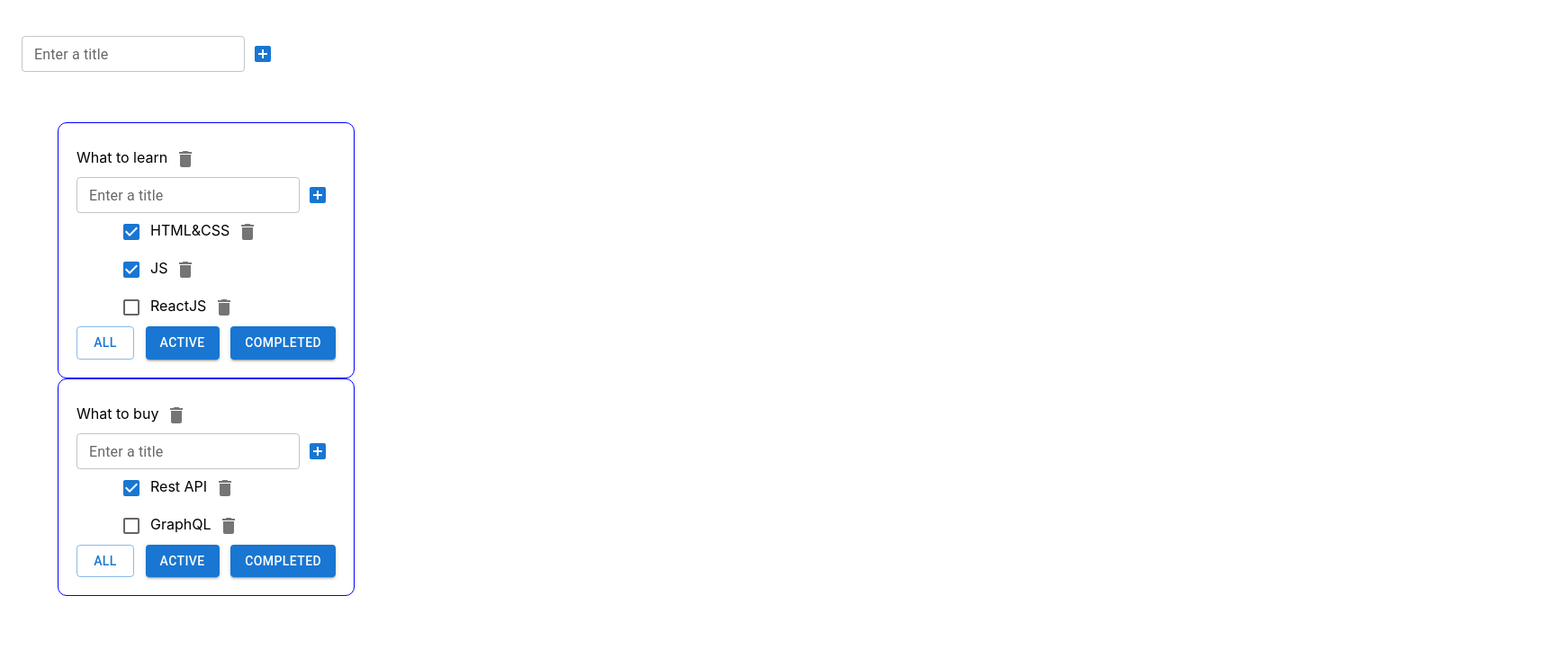
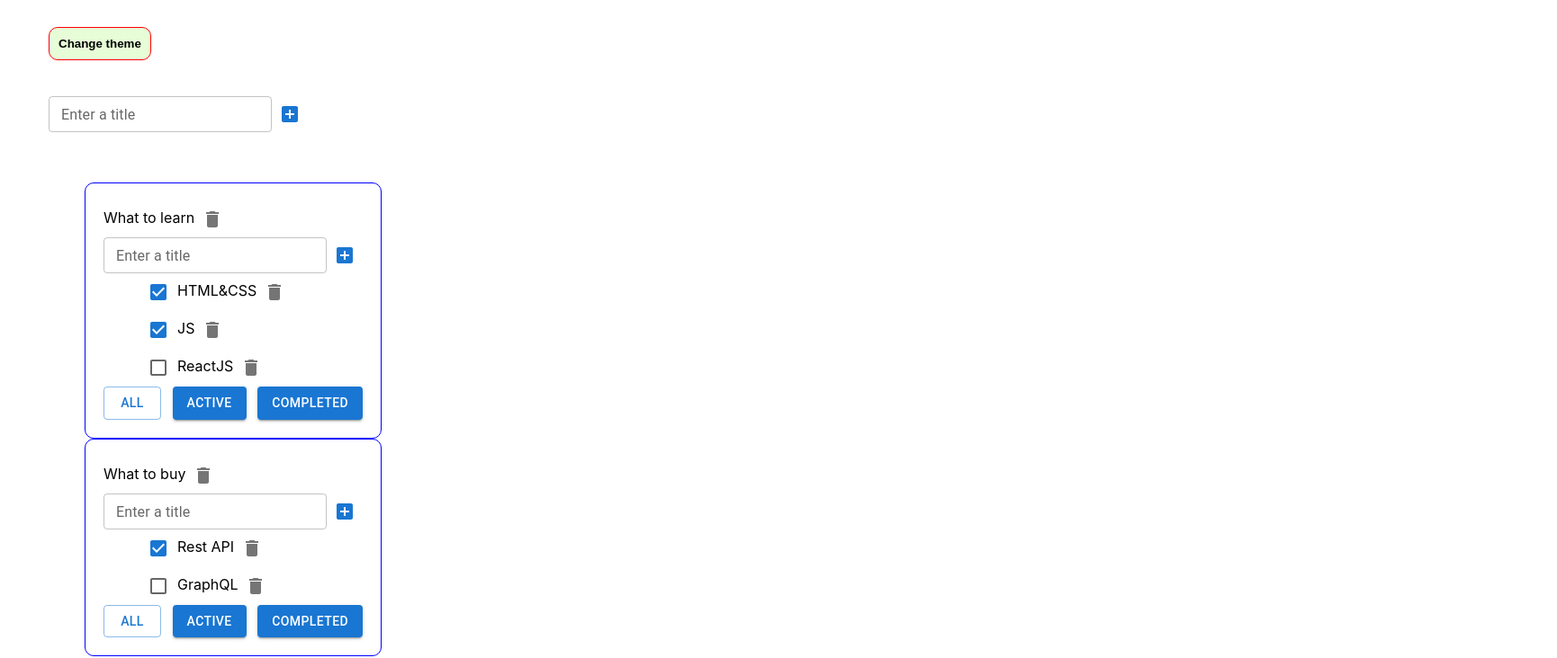
Before and after one commit to Dmitry-Poltaradnev/todo-list-react, a React (Create React App) app: page / in a window 1280 px wide. Shown: the top 732 px of the page at 90% size, 1730 px wide, since content can reach past the window. Built offline with nearby package versions, Linux system fonts and the light colour scheme.

Commit message:
feat: add reducer with change theme and fix editableSpan

```diff
--- a/package.json
+++ b/package.json
@@ -65,6 +65,7 @@
     "@storybook/react": "8.6.12",
     "@storybook/react-webpack5": "8.6.12",
     "@storybook/test": "8.6.12",
+    "@typescript-eslint/parser": "^8.32.1",
     "eslint-plugin-storybook": "^0.12.0",
     "prop-types": "15.8.1",
     "storybook": "8.6.12",
--- a/src/AddItemForm.tsx
+++ b/src/AddItemForm.tsx
@@ -1,4 +1,4 @@
-import React, {ChangeEvent, KeyboardEvent, memo, useState} from 'react';
+import React, {ChangeEvent, KeyboardEvent, useState} from 'react';
 import TextField from '@mui/material/TextField';
 import IconButton from "@mui/material/IconButton";
 import AddBoxIcon from "@mui/icons-material/AddBox";
@@ -7,7 +7,7 @@ type AddItemFormPropsType = {
     addItem: (title: string) => void
 }
 
-export const AddItemForm = memo(({addItem}: AddItemFormPropsType) => {
+export const AddItemForm = ({addItem}: AddItemFormPropsType) => {
     const [taskTitle, setTaskTitle] = useState('')
     const [error, setError] = useState<string | null>(null)
 
@@ -41,4 +41,4 @@ export const AddItemForm = memo(({addItem}: AddItemFormPropsType) => {
             </IconButton>
         </div>
     );
-});
+}
--- a/src/App.css
+++ b/src/App.css
@@ -1,32 +1,22 @@
-/*.App {*/
-/*    padding: 30px;*/
-/*    display: flex;*/
-/*}*/
+.App {
+    padding: 30px;
+    display: flex;
+}
 
-/** {*/
-/*    list-style: none;*/
-/*}*/
+.btnChangeTheme {
+    background-color: #e7fdd8;
+    color: black;
+    font-weight: bold;
+    border-radius: 10px;
+    border: solid 1px red;
+    padding: 10px;
+    cursor: pointer;
+}
 
-/*.App > div {*/
-/*    margin-right: 50px;*/
-/*}*/
+.whiteTheme {
+    background-color: white;
+}
 
-/*.todoList {*/
-/*    background-color: aqua;*/
-/*    padding: 20px;*/
-/*    border-radius: 5px;*/
-/*}*/
-
-/*.activeFilter {*/
-/*    background-color: yellow;*/
-/*    border-radius: 3px;*/
-/*}*/
-
-/*.unActiveTask {*/
-/*    opacity: .5;*/
-/*    text-decoration: line-through;*/
-/*}*/
-/*.task-input-error{*/
-/*    border: 2px solid red;*/
-/*    outline: none;*/
-/*}*/
+.blackTheme {
+    background-color: yellow;
+}
--- a/src/App.tsx
+++ b/src/App.tsx
@@ -2,9 +2,12 @@ import './App.css';
 import {AddItemForm} from "./AddItemForm";
 import Container from '@mui/material/Container';
 import Grid from '@mui/material/Grid';
-import {useDispatch} from "react-redux";
+import {useDispatch, useSelector} from "react-redux";
 import {TodoLists} from "./TodoLists";
 import {addTodoListAC} from "./module/todoListReducer";
+import {Button} from "./Button";
+import {AppRootStateType} from "./store";
+import {ThemeType, toggleThemeAC} from "./module/themeRedeucer";
 
 function App() {
 
@@ -14,8 +17,12 @@ function App() {
         dispatch(addTodoListAC(title))
     }
 
+    const themeValue = useSelector<AppRootStateType, ThemeType>(state => state.theme)
+
     return <div className="App">
+        <div className={themeValue === ThemeType.White ? 'whiteTheme' : 'blackTheme'}>
             <Container style={{minWidth: '1700px'}} fixed>
+                <Button title={'Change theme'} className={'btnChangeTheme'} onClick={() => dispatch(toggleThemeAC())}/>
                 <Grid sx={{m: '40px 0px'}} container>
                     <AddItemForm addItem={addTodListHandler}/>
                 </Grid>
@@ -24,6 +31,7 @@ function App() {
                 </Grid>
             </Container>
         </div>
+    </div>
 }
 
 export default App;
--- a/src/EditableSpan.tsx
+++ b/src/EditableSpan.tsx
@@ -1,4 +1,4 @@
-import React, {ChangeEvent, memo, useState} from 'react';
+import React, {ChangeEvent, useState} from 'react';
 
 import TextField from '@mui/material/TextField';
 
@@ -7,7 +7,8 @@ type EditableSpanPropsType = {
     oldTitle: string
 }
 
-export const EditableSpan = memo(({oldTitle, changeTitleHandler}: EditableSpanPropsType) => {
+export const EditableSpan = ({oldTitle, changeTitleHandler}: EditableSpanPropsType) => {
+
     const [editMode, setEditMode] = useState<boolean>(false)
 
     const [newTitle, setNewTitle] = useState<string>(oldTitle)
@@ -25,8 +26,8 @@ export const EditableSpan = memo(({oldTitle, changeTitleHandler}: EditableSpanPr
 
     return (
         editMode
-            ? <TextField onChange={changeOldTask} onBlur={switchStateMode} value={newTitle} id="outlined-basic"
+            ? <TextField onChange={changeOldTask} autoFocus onBlur={switchStateMode} value={newTitle} id="outlined-basic"
                          size='small' label="Change title" variant="outlined"/>
             : <span onDoubleClick={switchStateMode}>{oldTitle}</span>
     );
-})
+}
--- a/src/Task.tsx
+++ b/src/Task.tsx
@@ -1,16 +1,17 @@
-import React, {ChangeEvent} from 'react';
-import {changeTaskStatusAC, removeTaskAC, TaskType} from "./module/taskReducer";
+import React, {ChangeEvent, memo} from 'react';
+import {changeTaskStatusAC, removeTaskAC, TaskType, updateTaskTitleAC} from "./module/taskReducer";
 import IconButton from "@mui/material/IconButton";
 import DeleteIcon from "@mui/icons-material/Delete";
 import {useDispatch} from "react-redux";
 import Checkbox from "@mui/material/Checkbox";
+import {EditableSpan} from "./EditableSpan";
 
 type TaskProps = {
     task: TaskType
     todoListId: string
 }
 
-export const Task = ({todoListId, task}: TaskProps) => {
+export const Task = memo(({todoListId, task}: TaskProps) => {
 
     const dispatch = useDispatch();
 
@@ -18,14 +19,17 @@ export const Task = ({todoListId, task}: TaskProps) => {
         const newStatusValue = e.currentTarget.checked
         dispatch(changeTaskStatusAC(todoListId, task.id, newStatusValue))
     }
+    const changeTaskTitleHandler = (newTitle: string) => {
+        dispatch(updateTaskTitleAC(todoListId, task.id, newTitle))
+    }
 
     return (
         <li style={{listStyle: 'none'}}>
             <Checkbox checked={task.isDone} onChange={changeTaskStatusHandler}/>
-            <span>{task.title}</span>
+            <EditableSpan oldTitle={task.title} changeTitleHandler={changeTaskTitleHandler}/>
             <IconButton onClick={() => dispatch(removeTaskAC(todoListId, task.id))} aria-label="delete">
                 <DeleteIcon/>
             </IconButton>
         </li>
     );
-};
+})
--- a/src/TodoList.tsx
+++ b/src/TodoList.tsx
@@ -53,6 +53,13 @@ export const Todolist = memo(({todoList}: PropsType) => {
         dispatch(updateTodoListTitleAC(todoListId, title))
     }
 
+    const task = tasks.length === 0
+        ? <p>Task list is empty</p>
+        : <ul>
+            {filteredTasks.map((task: TaskType) => <Task key={task.id} todoListId={todoListId} task={task}/>)}
+        </ul>
+
+
     return (
         <div style={{border: "solid 1px blue", borderRadius: '10px', padding: '20px'}}>
             <div>
@@ -64,13 +71,7 @@ export const Todolist = memo(({todoList}: PropsType) => {
             <div>
                 <AddItemForm addItem={addTaskHandler}/>
             </div>
-            {
-                tasks.length === 0
-                    ? <p>Task list is empty</p>
-                    : <ul>
-                        {filteredTasks.map((task: any) => <Task key={task.id} todoListId={todoListId} task={task}/>)}
-                    </ul>
-            }
+            {task}
             <Box sx={filterButtonsContainerSx}>
                 <Button onClick={() => changeFilter('all')}
                         variant={filter === 'all' ? "outlined" : "contained"}>All</Button>
--- a/src/TodoLists.tsx
+++ b/src/TodoLists.tsx
@@ -9,7 +9,9 @@ export type TodolistType = {
 }
 
 export const TodoLists = () => {
+
     const todoLists = useSelector<AppRootStateType, TodolistType[]>(state => state.todolists)
+
     return (
         <ol>
             {todoLists.map(todoList => <Todolist key={todoList.id} todoList={todoList}/>)}
--- a/src/index.tsx
+++ b/src/index.tsx
@@ -4,7 +4,6 @@ import './index.css';
 import AppWithRedux from "./App";
 import {Provider} from "react-redux";
 import {store} from "./store";
-
 
 const root = ReactDOM.createRoot(
     document.getElementById('root') as HTMLElement
--- /dev/null
+++ b/src/module/themeRedeucer.ts
@@ -0,0 +1,24 @@
+export enum ThemeType {
+    White = 'white',
+    Dark = 'dark',
+}
+
+const initThemeState: ThemeType = ThemeType.White
+
+type ThemeReducerType = ChangeThemeType
+
+type ChangeThemeType = ReturnType<typeof toggleThemeAC>
+
+export const themeReducer = (state: ThemeType = initThemeState, action: ThemeReducerType): ThemeType => {
+    switch (action.type) {
+        case 'TOGGLE-THEME': {
+            return state === ThemeType.White ? ThemeType.Dark : ThemeType.White
+        }
+        default:
+            return state;
+    }
+}
+
+export const toggleThemeAC = () => {
+    return {type: 'TOGGLE-THEME'} as const;
+}
--- a/src/module/todoListReducer.ts
+++ b/src/module/todoListReducer.ts
@@ -3,7 +3,7 @@ import {v1} from "uuid";
 export let todolistID1 = v1()
 export let todolistID2 = v1()
 
-const initialState: any = [
+const initialState: TodoListType[] = [
     {id: todolistID1, title: 'What to learn'},
     {id: todolistID2, title: 'What to buy'},
 ]
--- a/src/store.ts
+++ b/src/store.ts
@@ -1,10 +1,12 @@
 import {combineReducers, legacy_createStore} from "redux";
 import {taskReducer} from "./module/taskReducer";
 import {todoListReducer} from "./module/todoListReducer";
+import {themeReducer} from "./module/themeRedeucer";
 
 const rootReducer = combineReducers({
     tasks: taskReducer,
-    todolists: todoListReducer
+    todolists: todoListReducer,
+    theme: themeReducer
 })
 
 export const store = legacy_createStore(rootReducer)
```
Also changed, not shown: 1 other file (tests, documents, lock files or other folders). Lines whose indentation alone changed are shown as unchanged.
